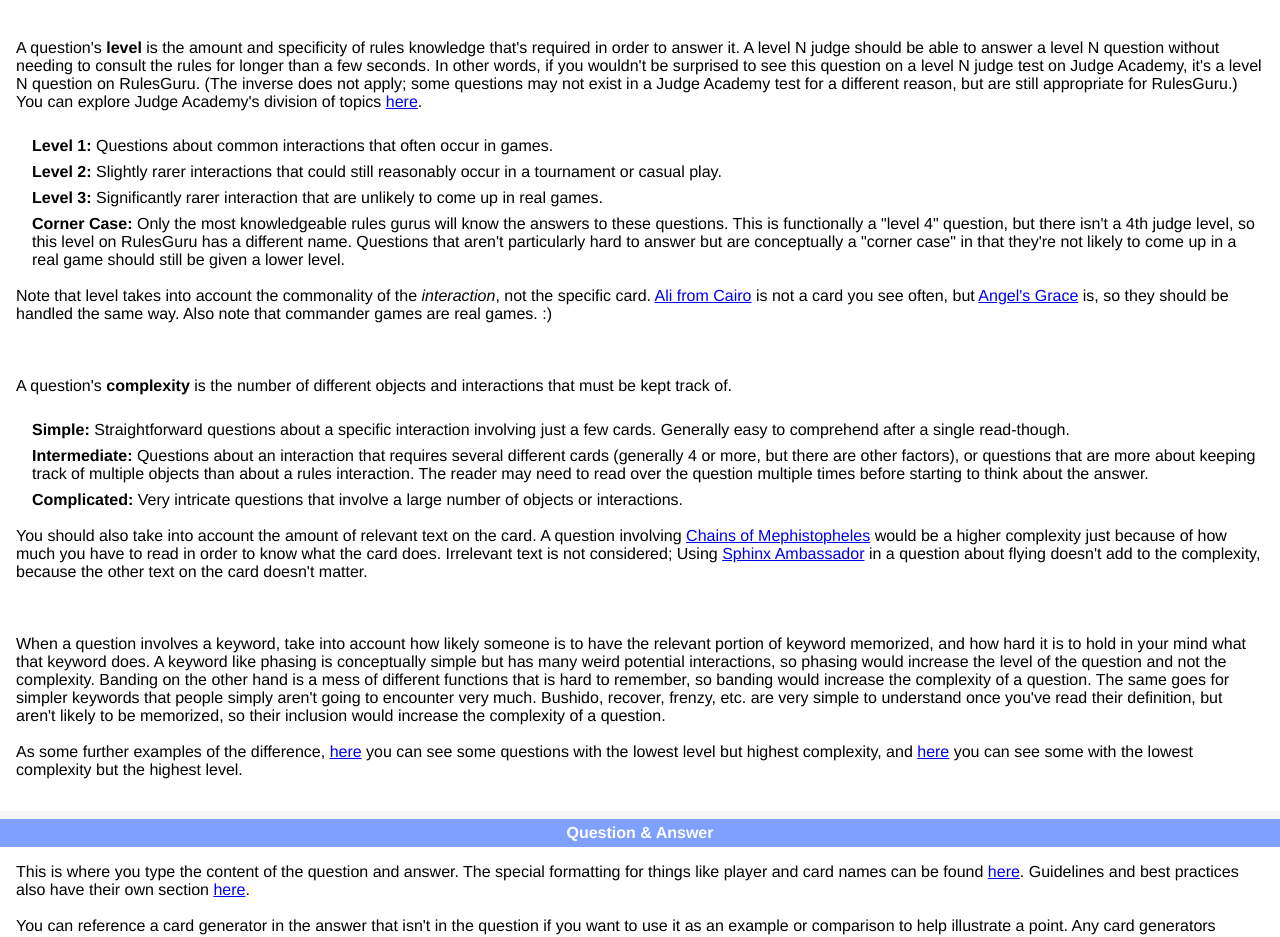
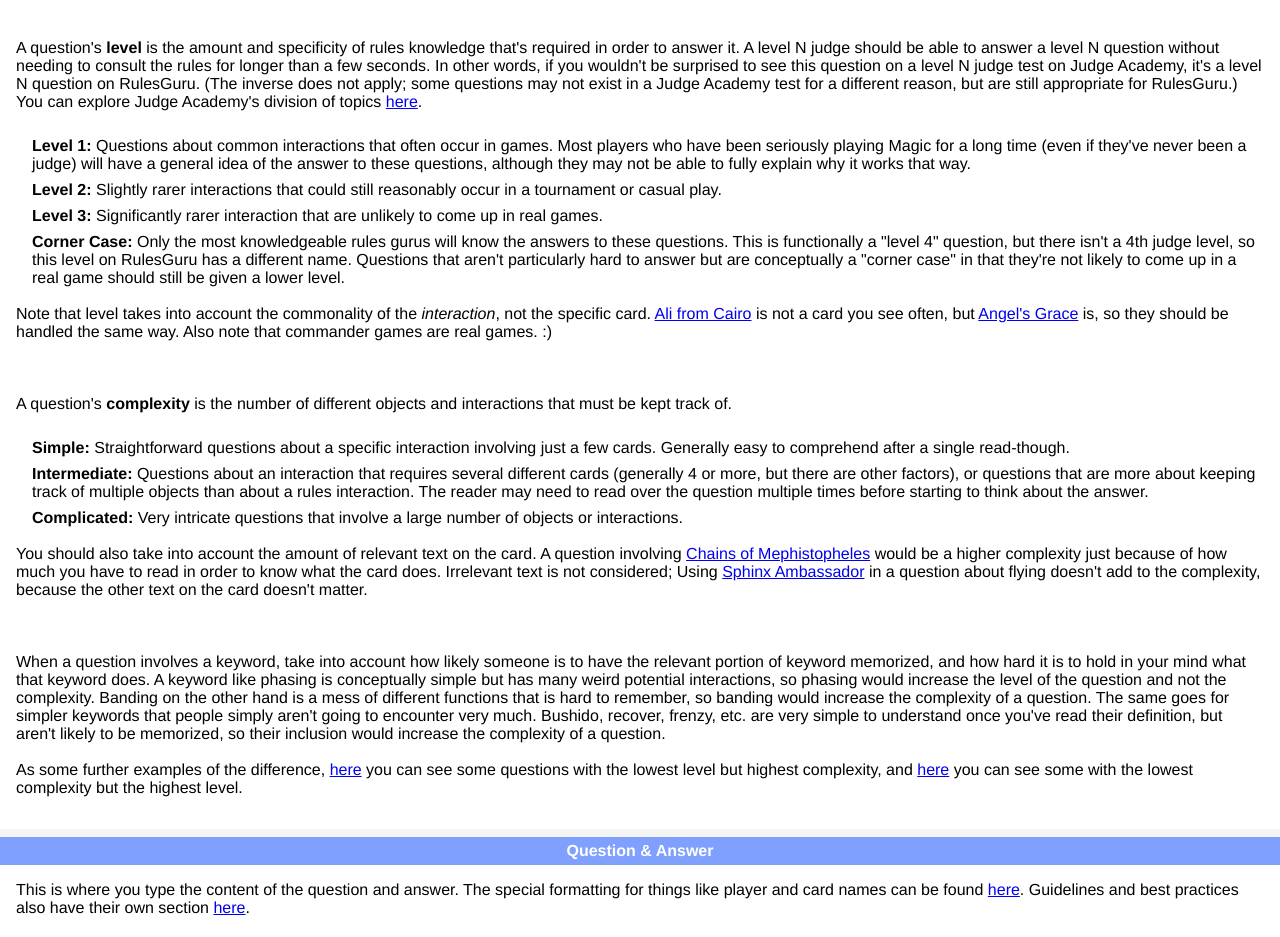
Before and after one commit to KingSupernova31/RulesGuru, a website: page public_html/admin-information/index.html in a window 1280 px wide. Shown: the part 2580-3517 px from the top of the page. Drawn offline with Linux system fonts and the light colour scheme; files whose address does not match are found by name.

Commit message:
Update explanation of level

```diff
--- a/public_html/admin-information/index.html
+++ b/public_html/admin-information/index.html
@@ -98,7 +98,7 @@
 				<p>A question's <b>level</b> is the amount and specificity of rules knowledge that's required in order to answer it. A level N judge should be able to answer a level N question without needing to consult the rules for longer than a few seconds. In other words, if you wouldn't be surprised to see this question on a level N judge test on Judge Academy, it's a level N question on RulesGuru. (The inverse does not apply; some questions may not exist in a Judge Academy test for a different reason, but are still appropriate for RulesGuru.) You can explore Judge Academy's division of topics <a href="https://judgeacademy.com/courseware-tree/">here</a>.</p>
 				<br>
 				<ul class="styleTypeNone">
-					<li><b>Level 1:</b> Questions about common interactions that often occur in games.</p>
+					<li><b>Level 1:</b> Questions about common interactions that often occur in games. Most players who have been seriously playing Magic for a long time (even if they've never been a judge) will have a general idea of the answer to these questions, although they may not be able to fully explain why it works that way.</p>
 					<li><b>Level 2:</b> Slightly rarer interactions that could still reasonably occur in a tournament or casual play.</li>
 					<li><b>Level 3:</b> Significantly rarer interaction that are unlikely to come up in real games.</li>
 					<li><b>Corner Case:</b> Only the most knowledgeable rules gurus will know the answers to these questions. This is functionally a "level 4" question, but there isn't a 4th judge level, so this level on RulesGuru has a different name. Questions that aren't particularly hard to answer but are conceptually a "corner case" in that they're not likely to come up in a real game should still be given a lower level.</li>
```
